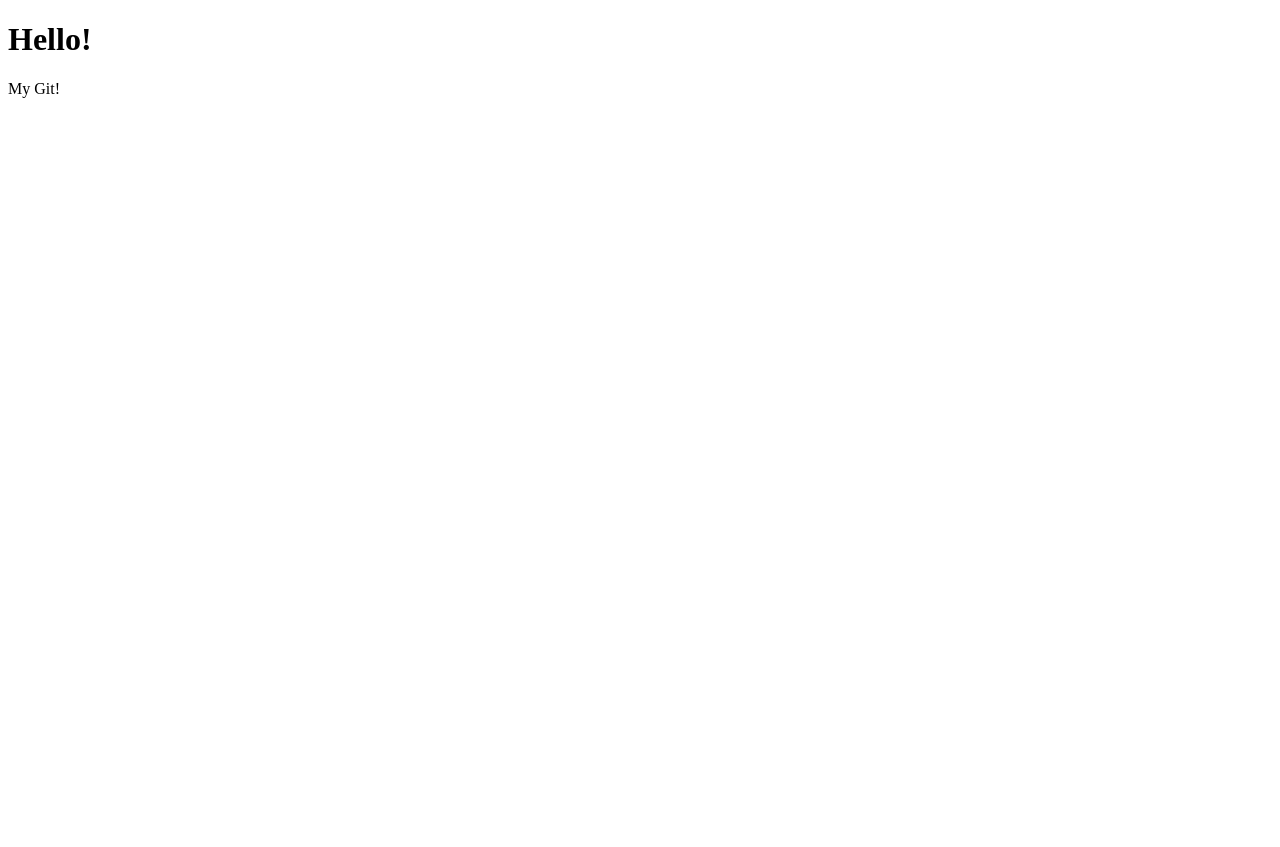
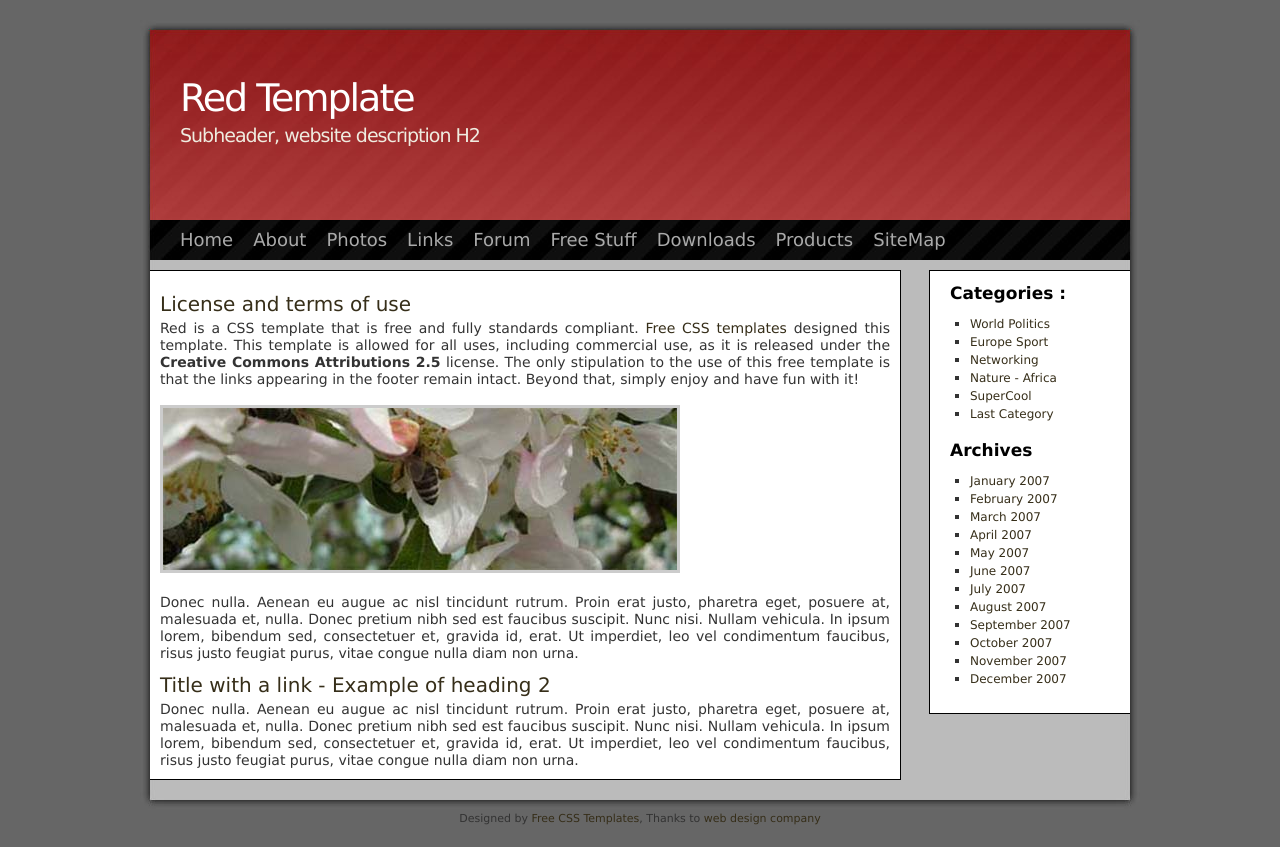
Before and after one commit to LauraSV/FirstTrying, a plain HTML site: page index.html in a window 1280 px wide. Before the commit the page ends 800 px from the top, so only its background shows below. Drawn offline with Linux system fonts and the light colour scheme.

Commit message:
second commit

```diff
--- a/index.html
+++ b/index.html
@@ -1,15 +1,95 @@
-<!doctype html>
-<html lang="en">
+<!DOCTYPE html PUBLIC "-//W3C//DTD XHTML 1.0 Strict//EN" "http://www.w3.org/TR/xhtml1/DTD/xhtml1-strict.dtd">
+<html xmlns="http://www.w3.org/1999/xhtml">
 <head>
-    <meta charset="UTF-8">
-    <meta name="viewport"
-          content="width=device-width, user-scalable=no, initial-scale=1.0, maximum-scale=1.0, minimum-scale=1.0">
-    <meta http-equiv="X-UA-Compatible" content="ie=edge">
-    <title>Document</title>
+<title>Red</title>
+<meta http-equiv="Content-Language" content="English" />
+<meta http-equiv="Content-Type" content="text/html; charset=UTF-8" />
+<link rel="stylesheet" type="text/css" href="style.css" media="screen" />
 </head>
 <body>
-<h1>Hello!</h1>
-<p>My Git!</p>
+
+<div id="wrap">
+
+<div id="header">
+<h1><a href="#">Red Template</a></h1>
+<h2>Subheader, website description H2</h2>
+</div>
+
+<div id="menu">
+<ul>
+<li><a href="#">Home</a></li>
+<li><a href="#">About</a></li>
+<li><a href="#">Photos</a></li>
+<li><a href="#">Links</a></li>
+<li><a href="#">Forum</a></li>
+<li><a href="#">Free Stuff</a></li>
+<li><a href="#">Downloads</a></li>
+<li><a href="#">Products</a></li>
+<li><a href="#">SiteMap</a></li>
+</ul>
+</div>
+
+<div id="content">
+<div class="left">
+
+<h2><a href="#">License and terms of use</a></h2>
+Red is a CSS template that is free and fully standards compliant. <a href="http://www.free-css-templates.com/">Free CSS templates</a> designed this template.
+This template is allowed for all uses, including commercial use, as it is released under the <strong>Creative Commons Attributions 2.5</strong> license. The only stipulation to the use of this free template is that the links appearing in the footer remain intact. Beyond that, simply enjoy and have fun with it!
+<br /><br />
+<img src="images/pic.jpg" alt="Example pic" style="border: 3px solid #ccc;" />
+<br /><br />
+Donec nulla. Aenean eu augue ac nisl tincidunt rutrum. Proin erat justo, pharetra eget, posuere at, malesuada
+et, nulla. Donec pretium nibh sed est faucibus suscipit. Nunc nisi. Nullam vehicula. In ipsum lorem, bibendum sed,
+consectetuer et, gravida id, erat. Ut imperdiet, leo vel condimentum faucibus, risus justo feugiat purus, vitae
+congue nulla diam non urna.
+
+<h2><a href="#">Title with a link - Example of heading 2</a></h2>
+Donec nulla. Aenean eu augue ac nisl tincidunt rutrum. Proin erat justo, pharetra eget, posuere at, malesuada
+et, nulla. Donec pretium nibh sed est faucibus suscipit. Nunc nisi. Nullam vehicula. In ipsum lorem, bibendum sed,
+consectetuer et, gravida id, erat. Ut imperdiet, leo vel condimentum faucibus, risus justo feugiat purus, vitae
+congue nulla diam non urna.
+</div>
+
+<div class="right">
+
+<h2>Categories :</h2>
+<ul>
+<li><a href="#">World Politics</a></li>
+<li><a href="#">Europe Sport</a></li>
+<li><a href="#">Networking</a></li>
+<li><a href="#">Nature - Africa</a></li>
+<li><a href="#">SuperCool</a></li>
+<li><a href="#">Last Category</a></li>
+</ul>
+
+<h2>Archives</h2>
+<ul>
+<li><a href="#">January 2007</a></li>
+<li><a href="#">February 2007</a></li>
+<li><a href="#">March 2007</a></li>
+<li><a href="#">April 2007</a></li>
+<li><a href="#">May 2007</a></li>
+<li><a href="#">June 2007</a></li>
+<li><a href="#">July 2007</a></li>
+<li><a href="#">August 2007</a></li>
+<li><a href="#">September 2007</a></li>
+<li><a href="#">October 2007</a></li>
+<li><a href="#">November 2007</a></li>
+<li><a href="#">December 2007</a></li>
+</ul>
+
+</div>
+
+<div style="clear: both;"> </div>
+
+</div>
+
+<div id="bottom"> </div>
+<div id="footer">
+Designed by <a href="http://www.free-css-templates.com/">Free CSS Templates</a>, Thanks to <a href="http://www.openwebdesign.org/">web design company</a>
+</div>
+
+</div>
 
 </body>
 </html>
--- /dev/null
+++ b/style.css
@@ -0,0 +1,147 @@
+* {
+	margin: 0;
+	padding: 0;
+}
+
+body {
+background: #666666;
+font-family: Verdana, Arial, Helvetica, sans-serif;
+font-size: 14px;
+line-height: 17px;
+color: #333;
+}
+
+a {
+text-decoration: none;
+color: #362e19;
+}
+a:hover {
+text-decoration: underline;
+color: #4a3c19;
+}
+
+#wrap {
+margin: 20px auto;
+width: 1000px;
+}
+
+
+#header {
+background: #666666 url(images/header.jpg) no-repeat;
+height: 200px;
+}
+#header h1 {
+font-size: 38px;
+letter-spacing: -1px;
+padding: 70px 0 0 40px;
+color: #fff;
+}
+#header h1 a {
+color: #fff;
+text-decoration: none;
+font-weight: 100;
+letter-spacing: -2px;
+}
+#header h1 a:hover {
+color: #000;
+}
+#header h2 {
+font-size: 19px;
+color: #EFECE0;
+padding: 20px 0 0 40px;
+letter-spacing: -1px;
+font-weight: 100;
+}
+
+#menu {
+height: 40px;
+line-height: 40px;
+background: #666666 url(images/menu.jpg) no-repeat;
+}
+#menu ul {
+list-style-type: none;
+padding-left: 40px;
+}
+#menu ul li {
+display: block;
+float: left;
+}
+#menu ul li a {
+padding: 0 20px 0 0;
+text-decoration: none;
+font-weight: 100;
+font-size: 18px;
+color: #aaa;
+}
+#menu ul li a:hover {
+color: #fff;
+text-decoration: none;
+}
+
+#content {
+background: #666666 url(images/content.jpg) repeat-y;
+padding: 10px;
+}
+
+.left {
+float: left;
+width: 730px;
+text-align: justify;
+padding: 10px;
+font-size: 14px;
+background: #fff;
+border-right: 1px solid #000;
+border-top: 1px solid #000;
+border-bottom: 1px solid #000;
+
+}
+.left h2 {
+font-size: 20px;
+font-weight: 100;
+padding: 15px 0 7px 0;
+}
+.left h2 a {
+text-decoration: none;
+}
+.left h2 a:hover {
+text-decoration: underline;
+}
+
+.right {
+float: right;
+width: 180px;
+background: #fff;
+padding: 10px;
+border-left: 1px solid #000;
+border-top: 1px solid #000;
+border-bottom: 1px solid #000;
+}
+.right h2 {
+height: 24px;
+line-height: 24px;
+color: #000;
+font-size: 17px;
+padding-left: 10px;
+
+}
+.right ul {
+padding: 10px 0 15px 30px;
+list-style-type: square;
+}
+.right ul li a {
+font-weight: 100;
+font-size: 12px;
+}
+.right ul li a:hover {
+
+}
+
+#bottom {
+background: #d4ccae url(images/bottom.jpg) no-repeat;
+padding: 10px 0;
+}
+
+#footer {
+text-align: center;
+font-size: 11px;
+}
```
Also changed, not shown: images/bottom.jpg (added), images/content.jpg (added), images/header.jpg (added), images/menu.jpg (added), images/pic.jpg (added), 2 other files.
